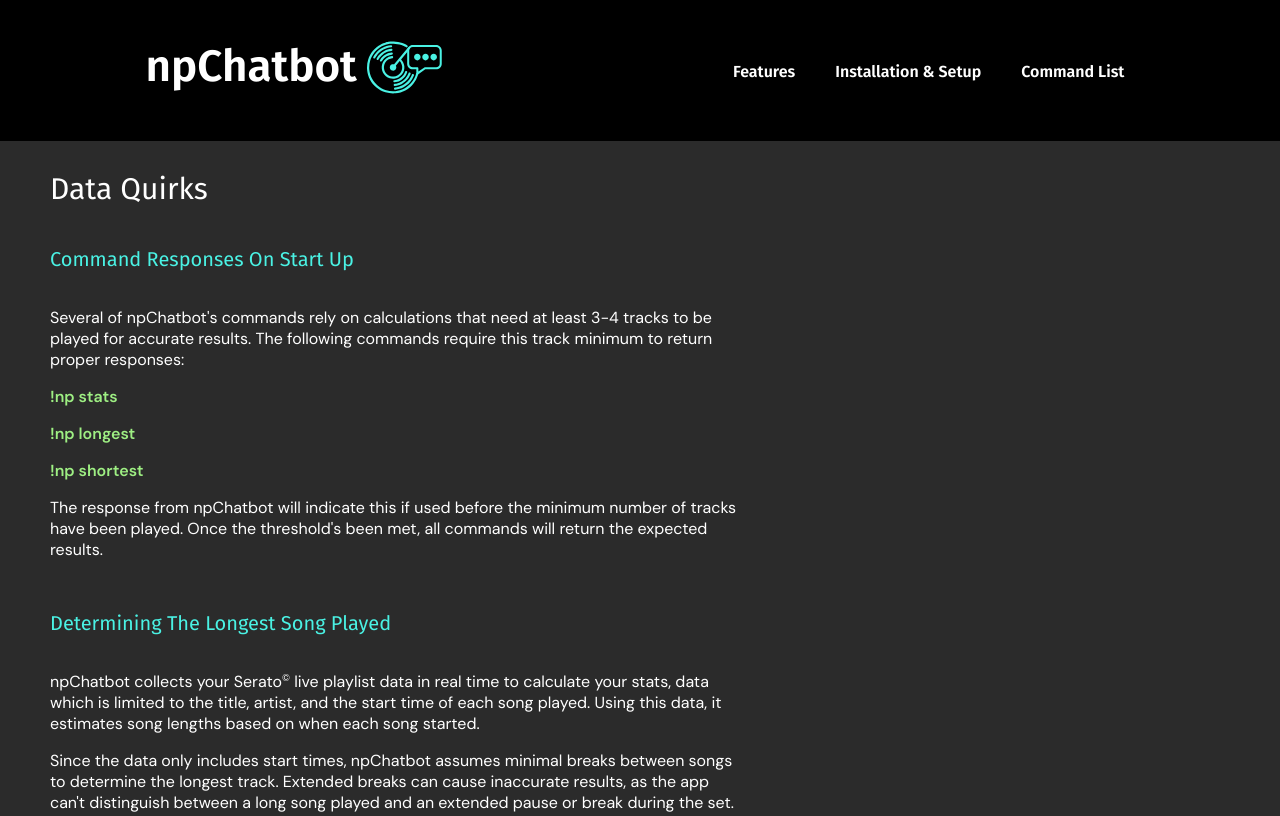
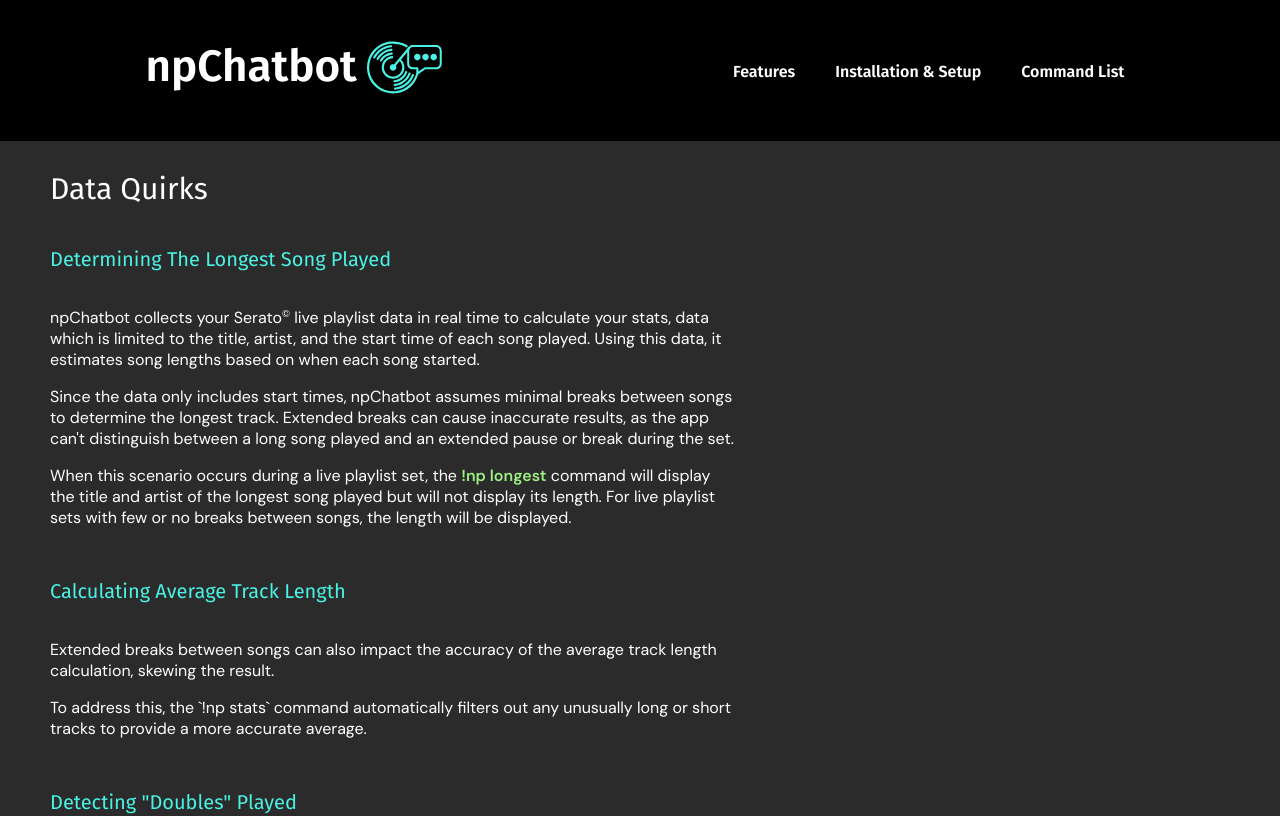
Before and after one commit to marcusmcb/np-chatbot-site, a React (Create React App) app: page /analysis in a window 1280 px wide. Shown: the top 816 px of the page. Built offline with nearby package versions, Linux system fonts and the light colour scheme.

Commit message:
removed start up paragraph from data quirks text

```diff
--- a/src/pages/analysis/AnalysisPage.tsx
+++ b/src/pages/analysis/AnalysisPage.tsx
@@ -5,27 +5,6 @@ const AnalysisPage = (): JSX.Element => {
 	return (
 		<div className='analysis-page'>
 			<div className='analysis-page-header'>Data Quirks</div>
-			<div className='analysis-page-subheader'>
-				Command Responses On Start Up
-			</div>
-			<div className='analysis-page-container'>
-				<div className='analysis-page-item'>
-					<p>
-						Several of npChatbot's commands rely on calculations that need at
-						least 3-4 tracks to be played for accurate results. The following
-						commands require this track minimum to return proper responses:
-					</p>
-
-					<p className='highlighted-analysis-text'>!np stats</p>
-					<p className='highlighted-analysis-text'>!np longest</p>
-					<p className='highlighted-analysis-text'>!np shortest</p>
-					<p>
-						The response from npChatbot will indicate this if used before the
-						minimum number of tracks have been played. Once the threshold's been
-						met, all commands will return the expected results.
-					</p>
-				</div>
-			</div>
 			<div className='analysis-page-subheader'>
 				Determining The Longest Song Played
 			</div>
```
